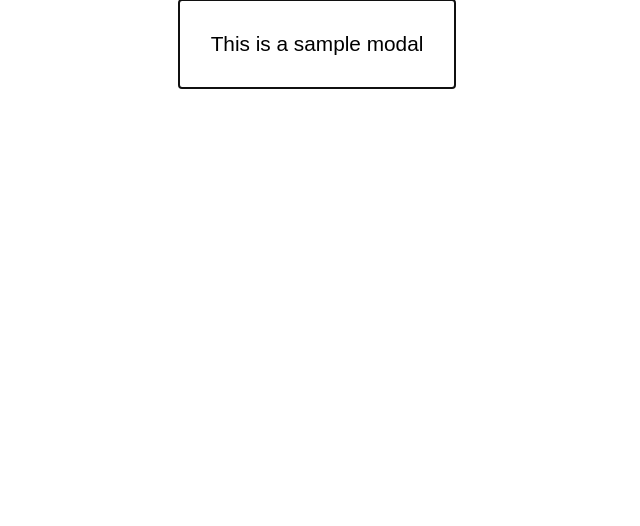
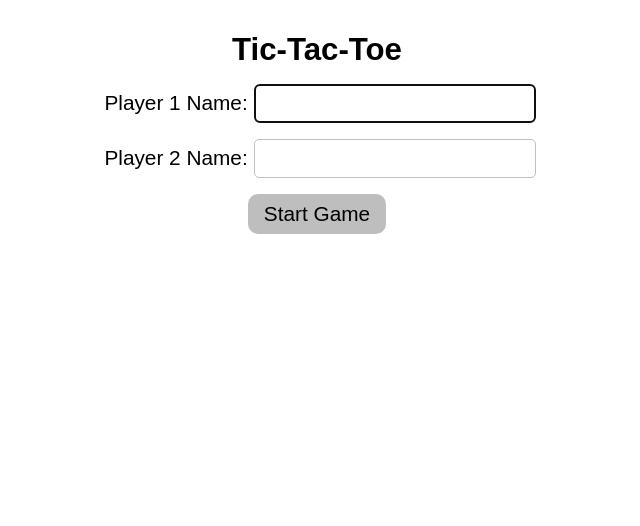
Before and after one commit to sparky9043/tic-tac-toe, a plain HTML site: page index.html in a window 1280 px wide. Shown: the whole page, without its empty margins (323-963 px from the left). Drawn offline with Linux system fonts and the light colour scheme.

Commit message:
Make input elements for game menu

```diff
--- a/index.html
+++ b/index.html
@@ -8,7 +8,20 @@
 </head>
 <body>
   <dialog class="game-menu">
-    <p>This is a sample modal</p>
+    <form>
+      <h2>Tic-Tac-Toe</h2>
+      <ul>
+        <li>
+          <label for="player-one">Player 1 Name:</label>
+          <input type="text" id="player-one">
+        </li>
+        <li>
+          <label for="player-two">Player 2 Name:</label>
+          <input type="text" id="player-two">
+        </li>
+      </ul>
+      <button id="start-button">Start Game</button>
+    </form>
   </dialog>
 
   <div class="container">
```
